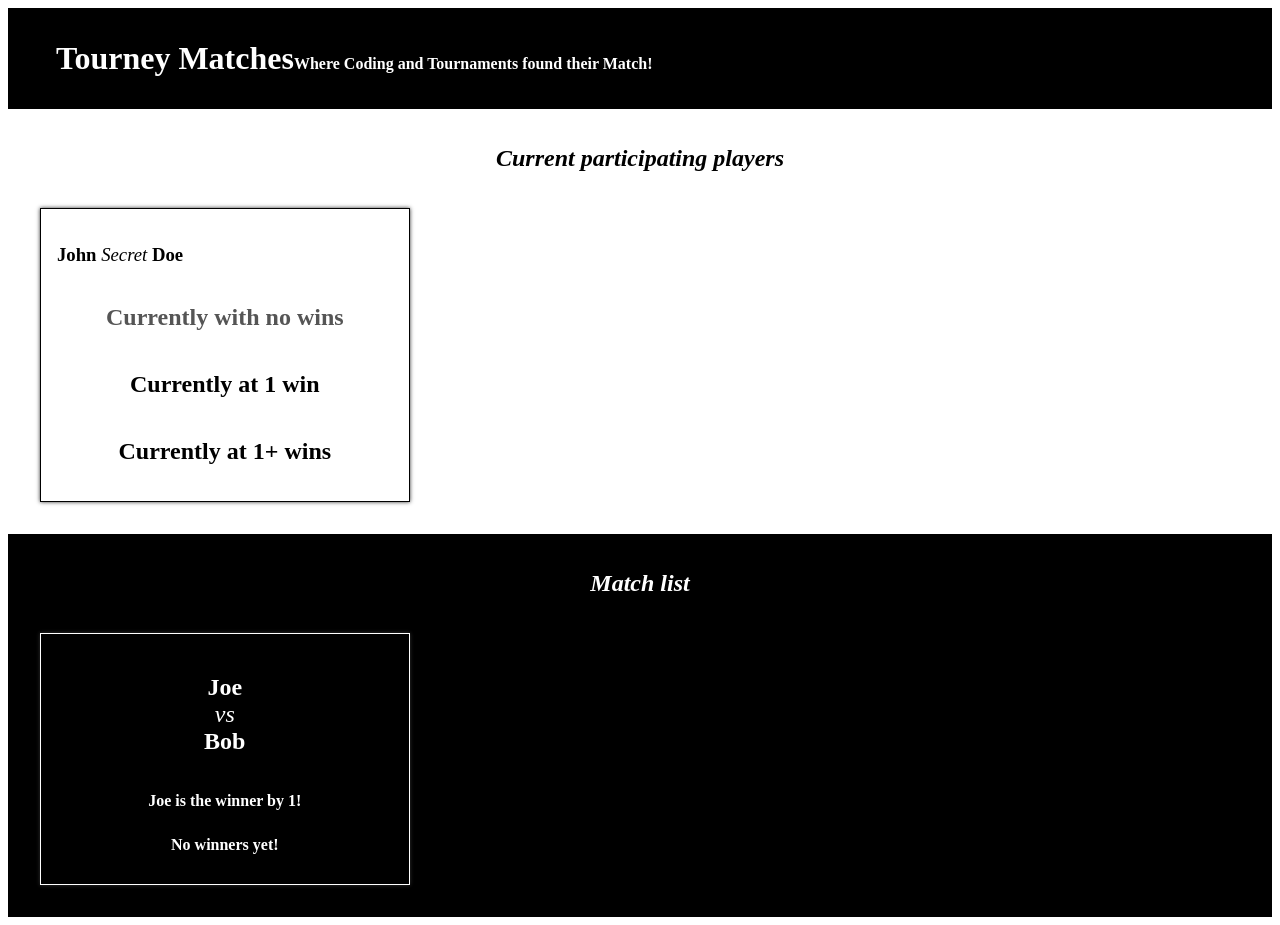
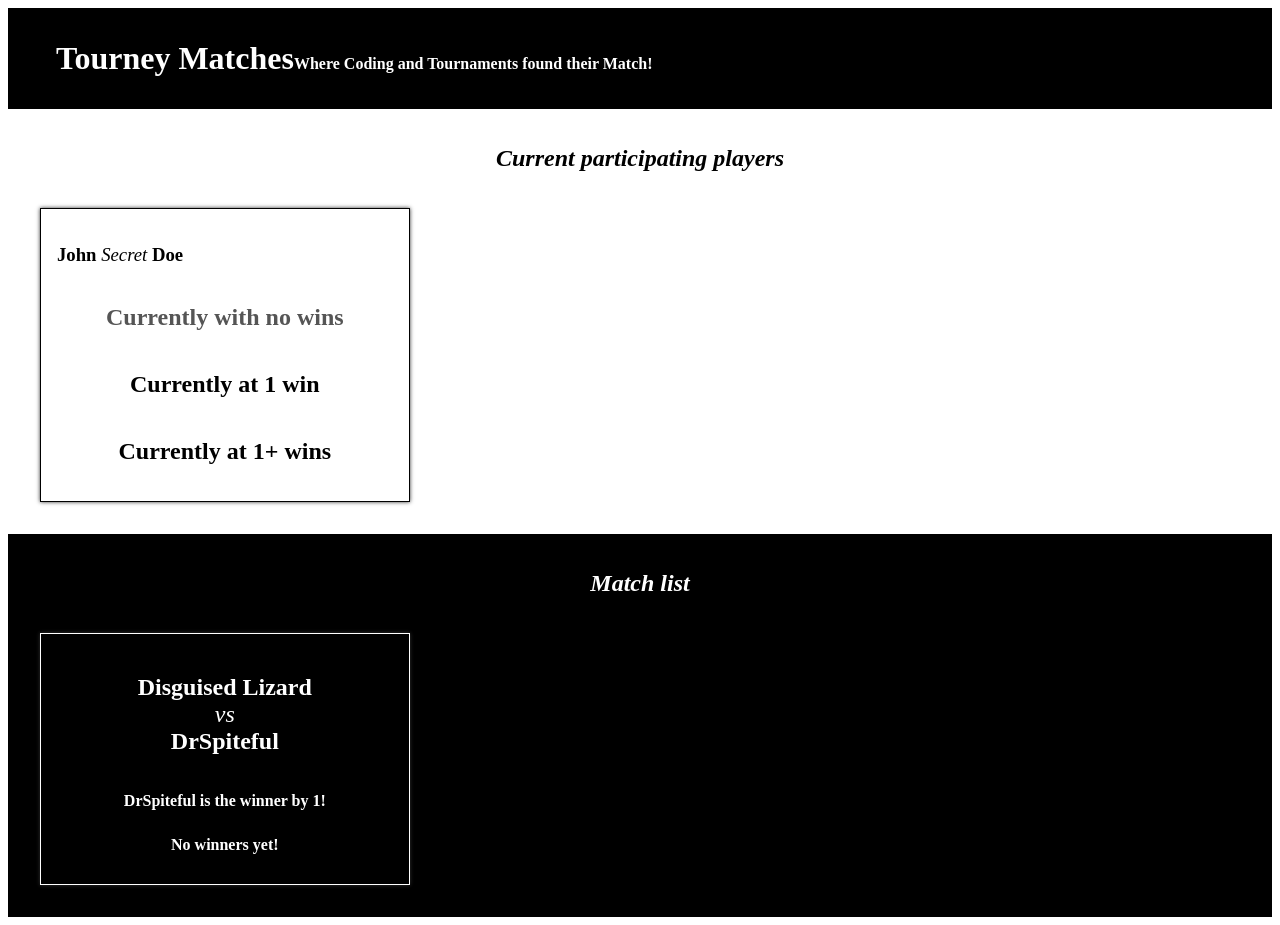
Before and after one commit to hugo-pb/Tourney-Matches, a React (Create React App) app: page / in a window 1280 px wide. Built offline with nearby package versions, Linux system fonts and the light colour scheme.

Commit message:
pass individual match

```diff
--- a/src/components /Match.js
+++ b/src/components /Match.js
@@ -1,13 +1,15 @@
 import React from "react";
 
-const Match = () => {
+const Match = (props) => {
   return (
     <article className="Match">
       <h1>
-        Joe <span>vs</span> Bob
+        {props.players[0]} <span>vs</span> {props.players[1]}
       </h1>
       {/* To be shown when there is a winner */}
-      <h2>Joe is the winner by 1!</h2>
+      <h2>
+        {props.winner} is the winner by {props.scoreDifference}!
+      </h2>{" "}
       {/* To be shown when there is no winner */}
       <h2>No winners yet!</h2>
     </article>
--- a/src/components /MatchList.js
+++ b/src/components /MatchList.js
@@ -3,10 +3,15 @@ import Match from "./Match";
 import matchData from "../data/matchData";
 
 const MatchList = (props) => {
+  const oneMatch = matchData[0];
   return (
     <section className="PlayerList MatchList">
       <h1>Match list</h1>
-      <Match />
+      <Match
+        players={oneMatch.players}
+        winner={oneMatch.winner}
+        scoreDifference={oneMatch.scoreDifference}
+      />
     </section>
   );
 };
```
